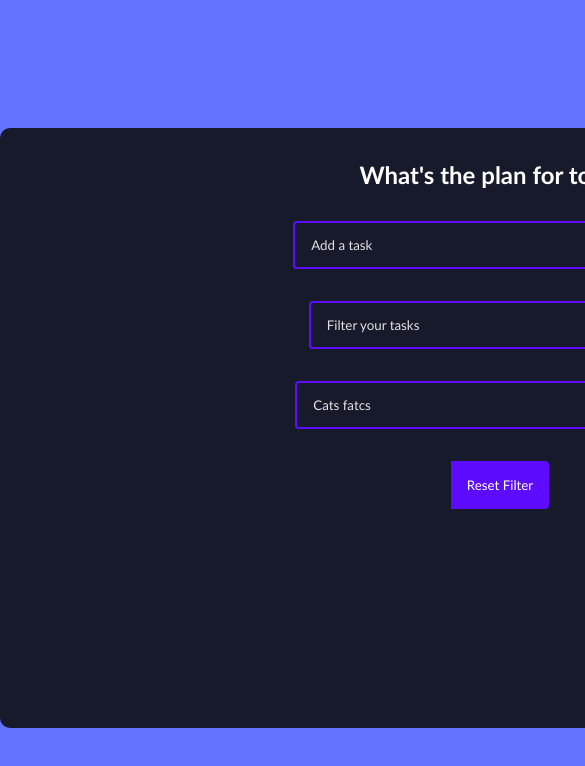
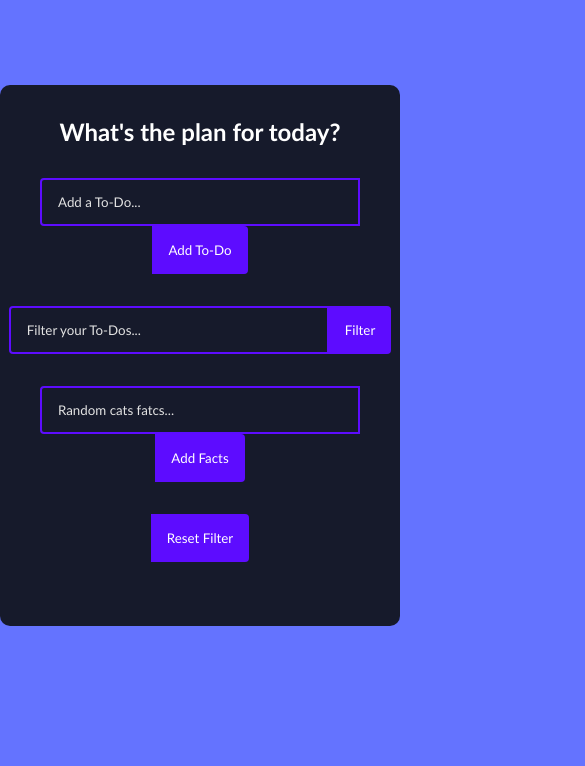
Before and after one commit to gggerman/to-do-list, a React (Create React App) app: page / in a window 390 px wide. Shown: the top 766 px of the page, 585 px wide, since content can reach past the window. Built offline with nearby package versions, Linux system fonts and the light colour scheme.

Commit message:
placeholders changed, css details changed

```diff
--- a/src/App.css
+++ b/src/App.css
@@ -14,11 +14,11 @@ body {
   display: flex;
   flex-direction: column;
   justify-content: start;
-  width: 1000px;
-  min-height: 600px;
+  width: 800px;
+  min-height: 500px;
   background: #161a2b;
   text-align: center;
-  margin: 128px auto;
+  margin: 85px auto;
   border-radius: 10px;
   padding-bottom: 32px;
 }
@@ -129,3 +129,15 @@ h1 {
 .edit-icon {
   color: #fff;
 }
+
+@media screen and (max-width: 817px) {
+  .to-do-app {
+    width: 600px;
+  }
+}
+
+@media screen and (max-width: 618px) {
+  .to-do-app {
+    width: 400px;
+  }
+}
--- a/src/components/CatsFacts.js
+++ b/src/components/CatsFacts.js
@@ -10,14 +10,17 @@ export const CatsFacts = (props) => {
     const handleSubmit = (e) => {
         e.preventDefault();
 
-        props.onSubmit(input)
+        if (input) {
+            props.onSubmit(input)
+        }
 
         setInput('');
     }
 
     return (
         <form className="to-do-form" onSubmit={handleSubmit}>
-            <input className="to-do-input" type="number" min="0" max="332" placeholder="Cats fatcs" value={input} name="text" onChange={handleChange}/>
+            <input className="to-do-input" type="number" min="0" max="332" placeholder="Random cats fatcs..."
+            value={input} name="text" onChange={handleChange}/>
             <button className="to-do-button">Add facts</button>
         </form>
     )
--- a/src/components/ToDoFilter.js
+++ b/src/components/ToDoFilter.js
@@ -18,9 +18,9 @@ export const ToDoFilter = (props) => {
     return (
         <>
             <form className="to-do-form" onSubmit={handleSubmit}>
-                        <input type="text" placeholder="Filter your tasks" value={input} name="text"
-                        className="to-do-input" onChange={handleChange}/>
-                        <button className="to-do-button">Filter</button>
+                    <input type="text" placeholder="Filter your To-Dos..." value={input} name="text"
+                    className="to-do-input" onChange={handleChange}/>
+                    <button className="to-do-button">Filter</button>
             </form>
         </>
     )
--- a/src/components/ToDoForm.js
+++ b/src/components/ToDoForm.js
@@ -28,14 +28,14 @@ export const ToDoForm = (props) => {
         <form className="to-do-form" onSubmit={handleSubmit}>
             {props.edit ? (
                 <>
-                    <input type="text" placeholder="Update your task" value={input} name="text" className="to-do-input edit" onChange={handleChange} ref={inputRef}/>
+                    <input type="text" placeholder="Update your To-Do..." value={input} name="text" className="to-do-input edit" onChange={handleChange} ref={inputRef}/>
                     <button className="to-do-button edit">Update</button>
                 </>
             ) : (
                 <>
-                    <input type="text" placeholder="Add a task" value={input} name="text" className="to-do-input"
+                    <input type="text" placeholder="Add a To-Do..." value={input} name="text" className="to-do-input"
                     onChange={handleChange} ref={inputRef}/>
-                    <button className="to-do-button">Add To Do</button>
+                    <button className="to-do-button">Add To-Do</button>
                 </>
             )}
         </form>
```
